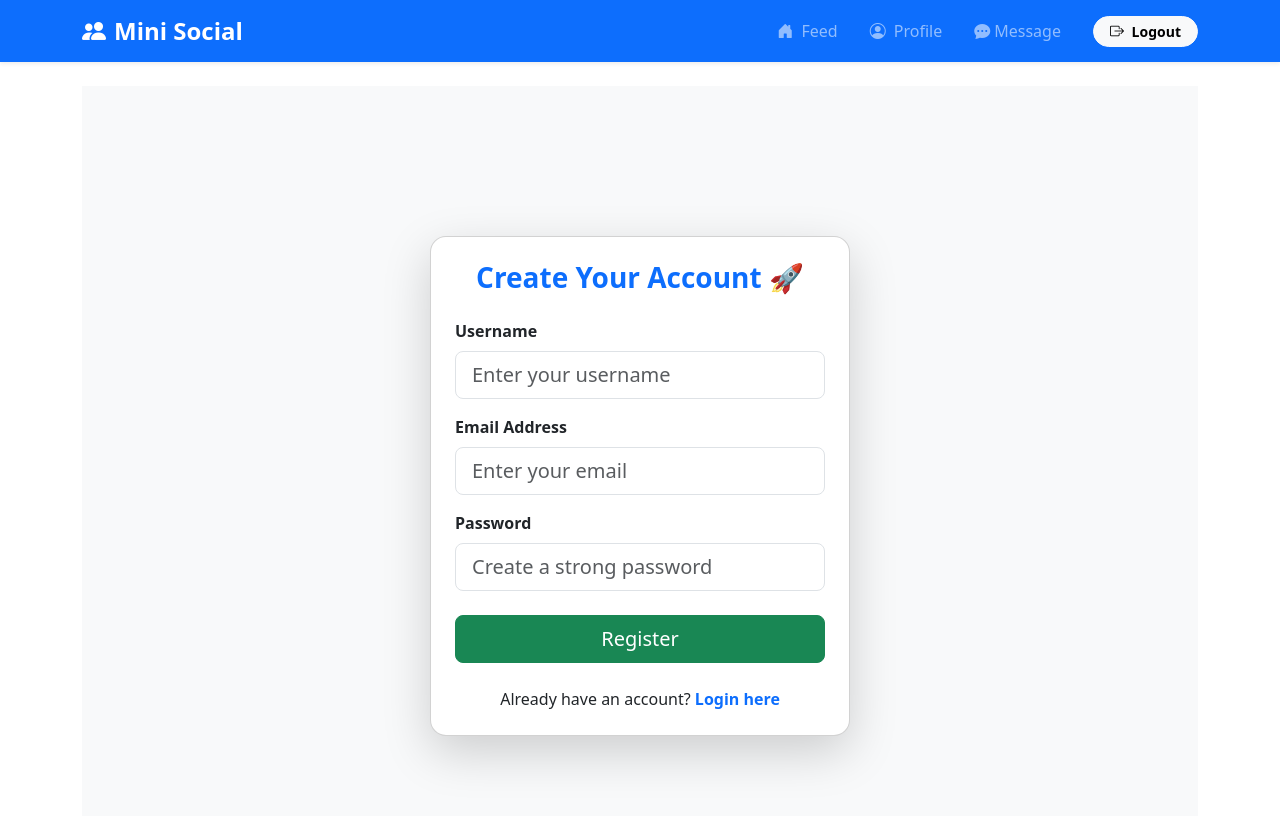
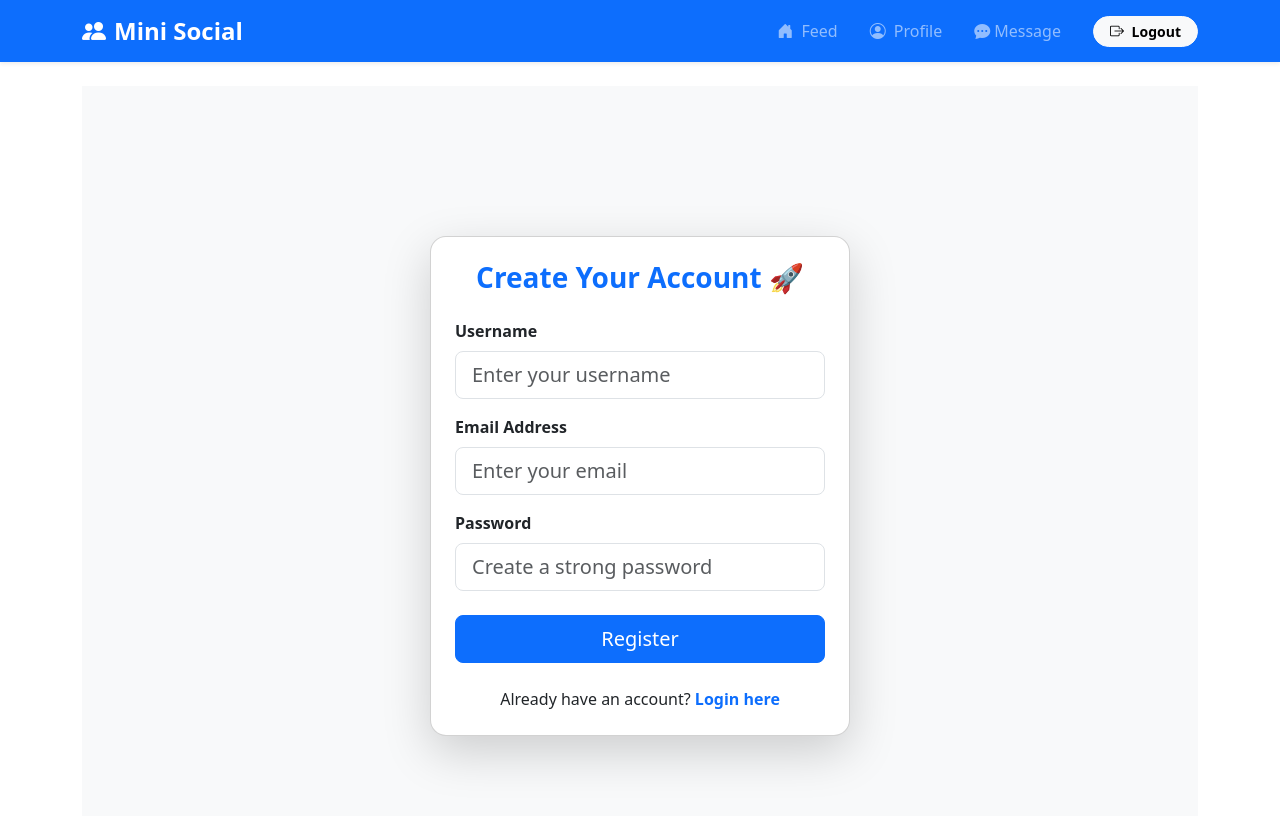
Before and after one commit to ClassyKaran/fullStackSocial, a React (Vite) app in the folder Frontend/: page /register in a window 1280 px wide. Shown: the top 816 px of the page. Built offline with nearby package versions, Linux system fonts and the light colour scheme; no server answers.

Commit message:
Update Register.jsx

```diff
--- a/Frontend/src/pages/Register.jsx
+++ b/Frontend/src/pages/Register.jsx
@@ -81,7 +81,7 @@ function Register() {
 
           <button
             type="submit"
-            className="btn btn-success w-100 btn-lg mt-2"
+            className="btn btn-primary w-100 btn-lg mt-2"
             disabled={registerMutation.isLoading}
           >
             {registerMutation.isLoading ? (
```
